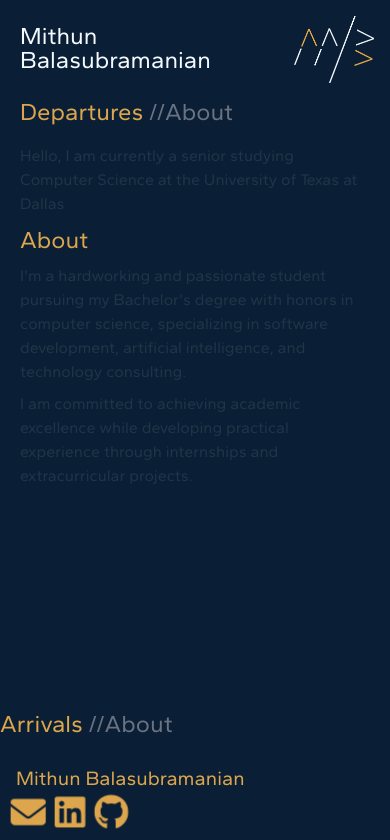
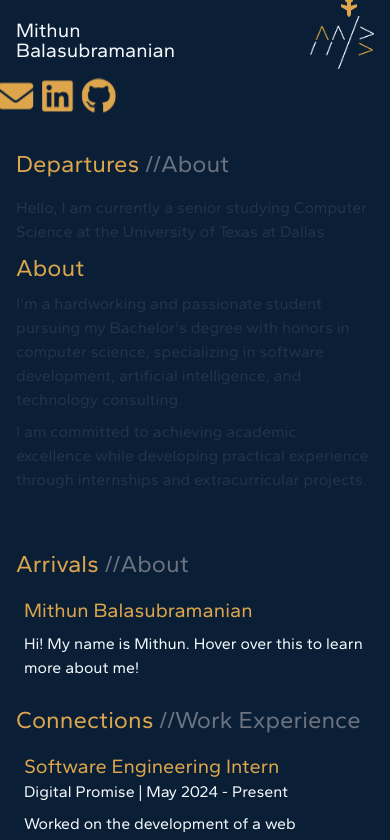
Before and after one commit to mithunb9/website, a Vue app: page / in a window 390 px wide. Shown: the top 840 px of the page. Built offline with nearby package versions, Linux system fonts and the light colour scheme.

Commit message:
add plane scroll

```diff
--- a/src/App.vue
+++ b/src/App.vue
@@ -1,9 +1,9 @@
 <template>
-  <div class="bg-bgblue grid lg:grid-cols-2 h-screen">
-    <div class="col-span-1 p-5 lg:pl-10 lg:pt-5">
-      <div id="header" class="text-txwhite">
+  <div class="bg-bgblue min-h-screen flex flex-col lg:grid lg:grid-cols-2">
+    <div class="col-span-1 p-4 lg:p-5 lg:pl-10 lg:pt-5 order-1 lg:order-none">
+      <div id="header" class="text-txwhite mb-4 lg:mb-0">
         <div
-          class="text-2xl sm:text-4xl md:text-5xl lg:text-6xl"
+          class="text-xl sm:text-2xl md:text-4xl lg:text-6xl"
           @mouseover="stophover"
         >
           <h1 class="-mb-2">Mithun</h1>
@@ -11,7 +11,9 @@
         </div>
       </div>
 
-      <div class="pt-5 w-full sm:w-10/12 lg:ml-16">
+      <Icons class="mb-4 lg:mb-0 lg:fixed lg:bottom-4 lg:left-4 transform scale-110" />
+
+      <div class="pt-5 w-full lg:w-10/12 lg:ml-16">
         <template v-if="hoverStatus">
           <h1 class="text-txyellow mt-2 text-xl sm:text-2xl font-bold pb-2">
             {{ project.name || experience.title }}
@@ -29,9 +31,7 @@
         </template>
         <template v-else>
           <div>
-            <h1
-              class="text-txyellow text-2xl sm:text-4xl lg:text-4xl font-bold"
-            >
+            <h1 class="text-txyellow text-2xl sm:text-4xl lg:text-4xl font-bold">
               Departures <span class="text-gray-500">//About</span>
             </h1>
             <div id="about" class="mt-4 lg:text-[1.5rem] md-[1rem] xs-[.5rem]">
@@ -57,21 +57,18 @@
           </div>
         </template>
       </div>
-
-      <Icons class="absolute bottom-4 left-4 sm:left-16 transform scale-110" />
     </div>
 
-    <div class="col-span-1 mt-48 overflow-y-scroll overflow-hidden mr-16">
+    <div class="col-span-1 mt-8 lg:mt-5 overflow-y-auto px-4 lg:px-0 lg:mr-16 order-2 lg:order-none custom-scrollbar">
       <h1 class="text-txyellow text-2xl sm:text-4xl lg:text-4xl font-bold py-2">
         Arrivals <span class="text-gray-500">//About</span>
       </h1>
       <div>
         <div class="hover:bg-[#F5F9FD05] p-2 rounded-lg pb-4">
-          <Project
-            name="Mithun Balasubramanian"
-            description="Hi! My name is Mithun. Hover over this to learn more about me!"
-            @mouseover="stophover"
-          />
+          <div @mouseover="stophover">
+            <h2 class="text-txyellow text-xl font-bold">Mithun Balasubramanian</h2>
+            <p class="text-txwhite mt-2">Hi! My name is Mithun. Hover over this to learn more about me!</p>
+          </div>
         </div>
       </div>
 
@@ -104,16 +101,18 @@
       </div>
     </div>
 
-    <div class="fixed w-20 sm:w-32 top-4 right-4">
-      <img src="./assets/logo.png" />
+    <div class="fixed w-16 sm:w-20 lg:w-32 top-4 right-4">
+      <img src="./assets/logo.png" alt="Logo" />
     </div>
   </div>
+  <Plane />
 </template>
 
 <script setup>
 import Icons from "./components/Icons.vue";
 import Project from "./components/Project.vue";
 import WorkExperience from "./components/WorkExperience.vue";
+import Plane from "./components/Plane.vue";
 import { ref } from "vue";
 
 const hoverStatus = ref(false);
@@ -198,9 +197,19 @@ const stophover = () => {
 </script>
 
 <style scoped>
-@media (max-width: 768px) {
-  .grid-cols-2 {
-    grid-template-columns: 1fr;
+@media (max-width: 1023px) {
+  .lg\:grid {
+    display: flex;
+    flex-direction: column;
   }
 }
+
+.custom-scrollbar {
+  scrollbar-width: none;
+  -ms-overflow-style: none;
+}
+
+.custom-scrollbar::-webkit-scrollbar {
+  display: none;
+}
 </style>
--- a/src/components/Plane.vue
+++ b/src/components/Plane.vue
@@ -1,16 +1,40 @@
 <template>
-  <div class="fixed left-[50%]">
+  <div class="plane-icon" :style="{ top: `${scrollPercentage}%` }">
     <svg xmlns="http://www.w3.org/2000/svg" height="1em" viewBox="0 0 576 512">
-      <!--! Font Awesome Free 6.4.2 by @fontawesome - https://fontawesome.com License - https://fontawesome.com/license (Commercial License) Copyright 2023 Fonticons, Inc. -->
-      <path
-        d="M482.3 192c34.2 0 93.7 29 93.7 64c0 36-59.5 64-93.7 64l-116.6 0L265.2 495.9c-5.7 10-16.3 16.1-27.8 16.1l-56.2 0c-10.6 0-18.3-10.2-15.4-20.4l49-171.6L112 320 68.8 377.6c-3 4-7.8 6.4-12.8 6.4l-42 0c-7.8 0-14-6.3-14-14c0-1.3 .2-2.6 .5-3.9L32 256 .5 145.9c-.4-1.3-.5-2.6-.5-3.9c0-7.8 6.3-14 14-14l42 0c5 0 9.8 2.4 12.8 6.4L112 192l102.9 0-49-171.6C162.9 10.2 170.6 0 181.2 0l56.2 0c11.5 0 22.1 6.2 27.8 16.1L365.7 192l116.6 0z"
-      />
+      <path d="M482.3 192c34.2 0 93.7 29 93.7 64c0 36-59.5 64-93.7 64l-116.6 0L265.2 495.9c-5.7 10-16.3 16.1-27.8 16.1l-56.2 0c-10.6 0-18.3-10.2-15.4-20.4l49-171.6L112 320 68.8 377.6c-3 4-7.8 6.4-12.8 6.4l-42 0c-7.8 0-14-6.3-14-14c0-1.3 .2-2.6 .5-3.9L32 256 .5 145.9c-.4-1.3-.5-2.6-.5-3.9c0-7.8 6.3-14 14-14l42 0c5 0 9.8 2.4 12.8 6.4L112 192l102.9 0-49-171.6C162.9 10.2 170.6 0 181.2 0l56.2 0c11.5 0 22.1 6.2 27.8 16.1L365.7 192l116.6 0z" />
     </svg>
   </div>
 </template>
 
+<script setup>
+import { ref, onMounted, onUnmounted } from 'vue';
+
+const scrollPercentage = ref(0);
+
+const updateScrollPosition = () => {
+  const scrollableHeight = document.documentElement.scrollHeight - window.innerHeight;
+  scrollPercentage.value = (window.scrollY / scrollableHeight) * 100;
+};
+
+onMounted(() => {
+  window.addEventListener('scroll', updateScrollPosition);
+});
+
+onUnmounted(() => {
+  window.removeEventListener('scroll', updateScrollPosition);
+});
+</script>
+
 <style scoped>
+.plane-icon {
+  position: fixed;
+  right: 2rem;
+  z-index: 1000;
+  transition: top 0.1s ease-out;
+}
+
 svg {
   fill: #dda64d;
+  transform: rotate(90deg);
 }
 </style>
```
